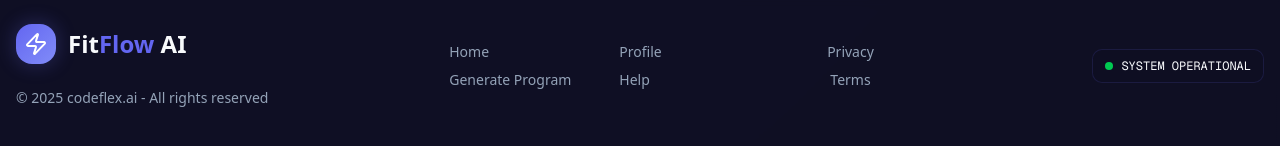
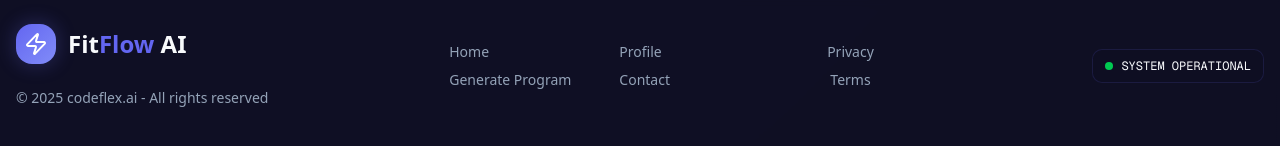
Before and after one commit to BHSajuu/Fitness-Trainer-AI, a Next.js app: page / in a window 1280 px wide. Shown: the part 2973-3119 px from the top of the page. Built offline with nearby package versions, Linux system fonts and the light colour scheme; no server answers.

Commit message:
contact page added and toat

```diff
--- a/src/components/Footer.tsx
+++ b/src/components/Footer.tsx
@@ -66,7 +66,7 @@ const Footer = () => {
                 onClick={() => toast.success("Redirecting to contact page...")}
                 className="text-muted-foreground hover:text-primary transition-colors"
               >
-                Help
+                Contact
               </Link>
 
               <button
```
